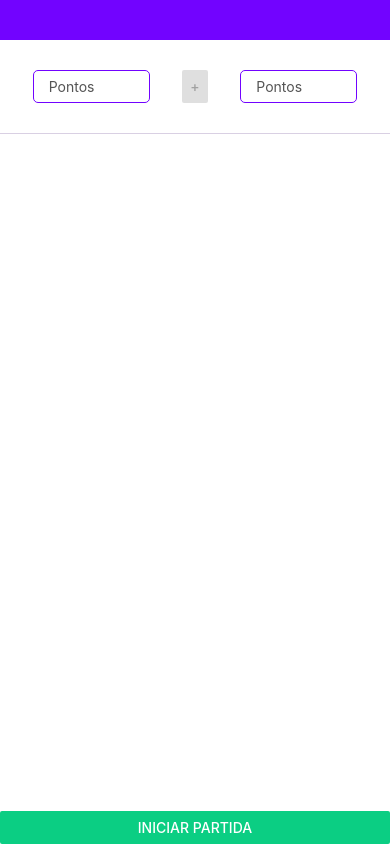
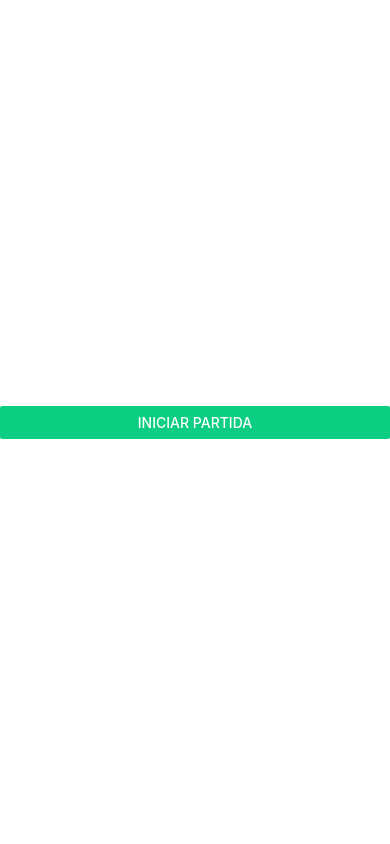
Before and after one commit to DiegoRamosGomes/pontos-canastra, a React Native app: screen / in a window 390 px wide. Built offline with nearby package versions, Linux system fonts and the light colour scheme.

Commit message:
feat - adicionado iniciar e encerrar partida

```diff
--- a/components/Home/index.js
+++ b/components/Home/index.js
@@ -1,4 +1,4 @@
-import {Button, ScrollView, View} from "react-native";
+import {Button, ScrollView, StyleSheet, View} from "react-native";
 import Header from "../Header";
 import Scoreboard from "../Scoreboard";
 import LineSeparator from "../LineSeparator";
@@ -20,6 +20,8 @@ export default function Home() {
     }
 
     return (
+        <>
+            {started &&
                 <View style={{flex: 1}}>
                     <ScrollView>
                         <Header/>
@@ -28,8 +30,21 @@ export default function Home() {
 
                         {rounds.map((points, index) => <Round key={index} points={points}/>)}
                     </ScrollView>
-            <Button color={palette.success} title={(started ? 'Encerrar' : 'Iniciar') + ' partida'}
-                    onPress={handleToggleGame}/>
+                    <Button color={palette.success} title={'Encerrar partida'} onPress={handleToggleGame}/>
                 </View>
+            }
+            {!started &&
+                <View style={styles.startGameContainer}>
+                    <Button color={palette.success} title={'Iniciar partida'} onPress={handleToggleGame}/>
+                </View>
+            }
+        </>
     );
 }
+
+const styles = StyleSheet.create({
+    startGameContainer: {
+        flex: 1,
+        justifyContent: 'center',
+    },
+});
```
Lines whose indentation alone changed are shown as unchanged.
